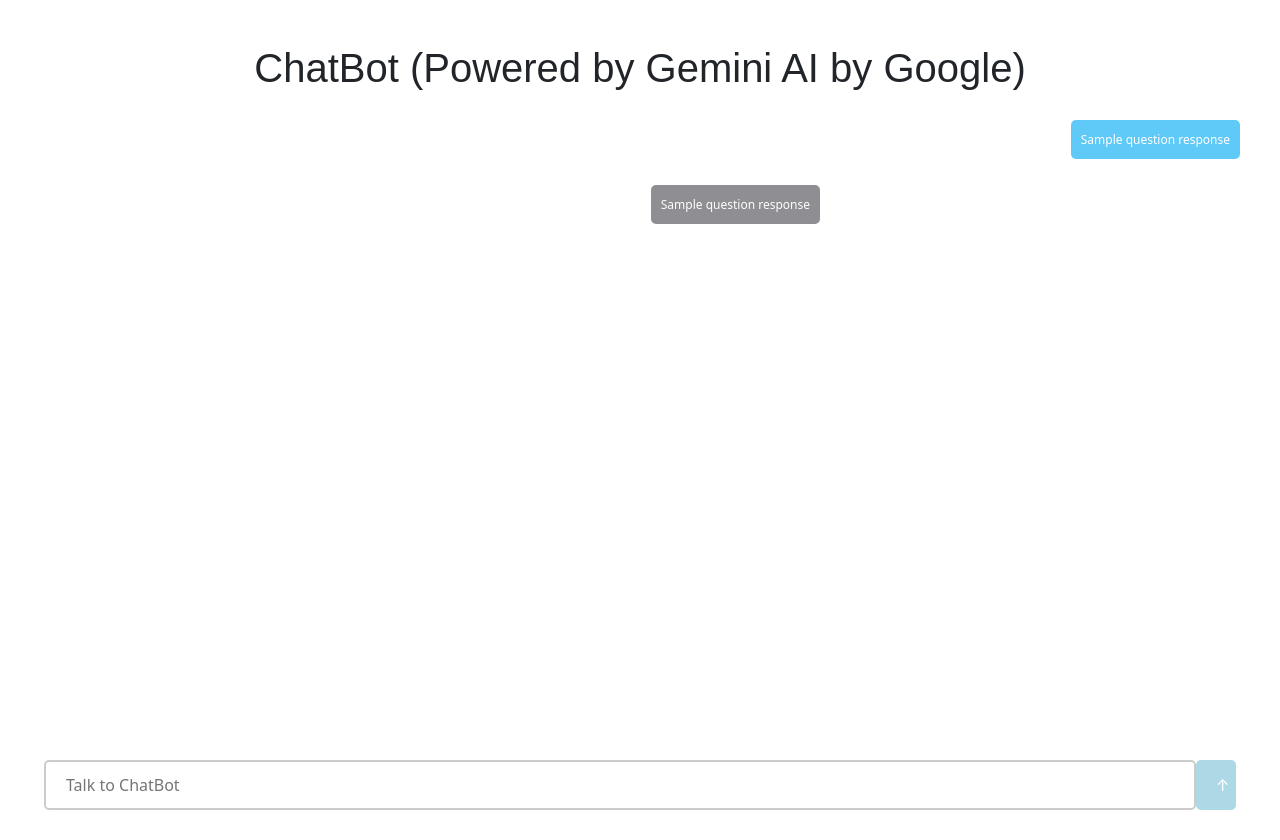
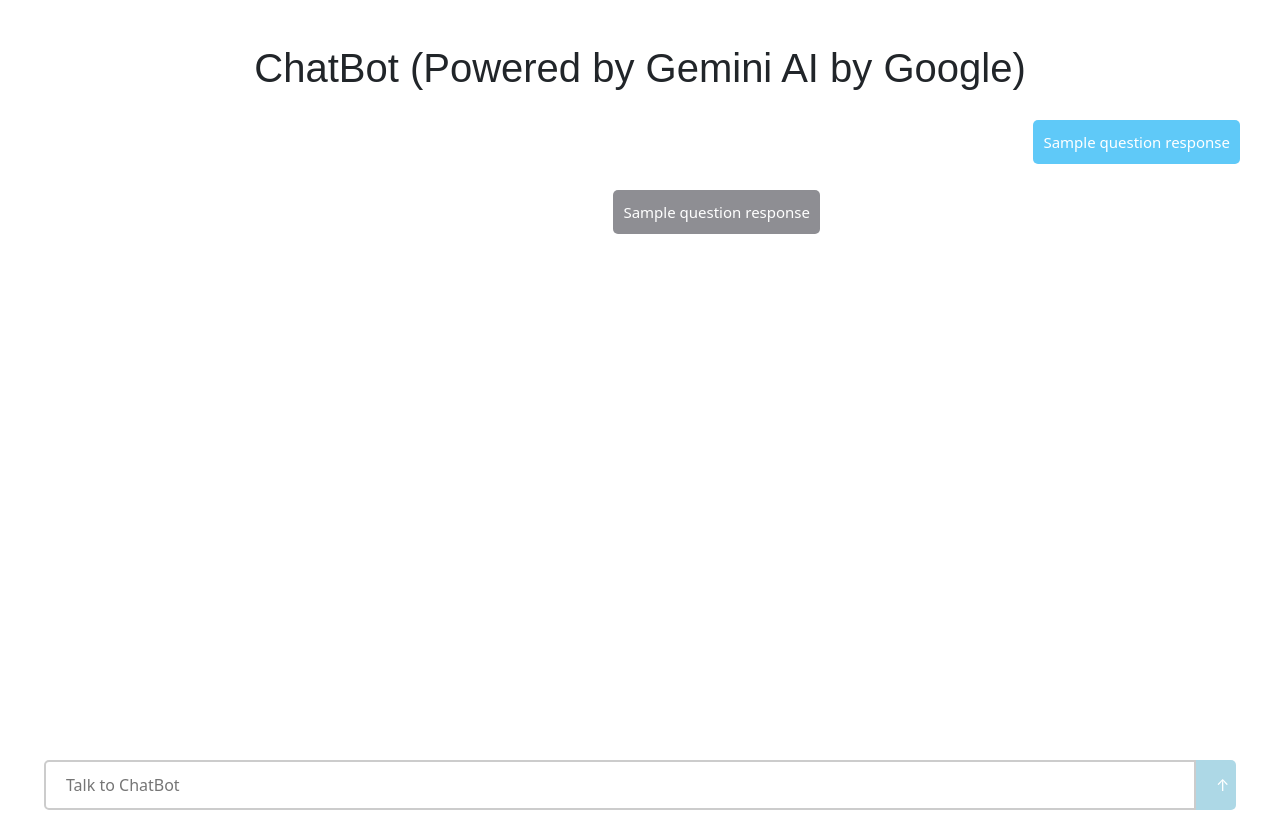
Before and after one commit to pedropa140/RutgersIEEE2024, a Python web app: template flask/templates/chatbot.html in a window 1280 px wide. Shown: the part 56-896 px from the top of the page. Run offline with Jinja, Linux system fonts and the light colour scheme; the template is opened without the code that fills it: most values are stand-ins (such as "Sample title", 1, 10 or a date in 2020).

Commit message:
completed chatbot

```diff
--- a/flask/static/chatbot.css
+++ b/flask/static/chatbot.css
@@ -19,6 +19,9 @@ h1 {
     width: 100%;
     overflow: scroll;
 }
+#chatbot_area_chat::-webkit-scrollbar {
+    visibility: hidden;
+}
 #chatbot_area_chat_container {
     width: 100%;
     height: 100%;
@@ -38,11 +41,12 @@ h1 {
 input {
     width: 80%;
     height: 50px;
+    border-top-left-radius: 5px;
+    border-bottom-left-radius: 5px;
 }
 input[type="text"] {
     padding: 0px 0px 0px 20px ;
     border: 2px solid #ccc;
-    border-radius: 5px;
     font-size: 16px;
     outline: none;
     width: 90%;
@@ -58,11 +62,12 @@ button[type="submit"]{
     width: 3%;
     font-size: 16px;
     border: none;
-    border-radius: 5px;
     background-color: lightblue;
     color: #fff;
     cursor: pointer;
     transition: background-color 0.3s ease;
+    border-top-right-radius: 5px;
+    border-bottom-right-radius: 5px;
 }
 button[type="submit"]:hover {
     box-shadow: 0 0 10px lightgray;
@@ -84,7 +89,7 @@ input[type="text"]:valid + button[type="submit"] {
     background-color: #5fc9f8;
     border-radius: 5px;
     color: white;
-    font-size: 12px;
+    font-size: 15px;
 }
 #botInput {
     width: 65%;
@@ -99,5 +104,5 @@ input[type="text"]:valid + button[type="submit"] {
     background-color: #8e8e93;
     border-radius: 5px;
     color: white;
-    font-size: 12px;
+    font-size: 15px;
 }
```
